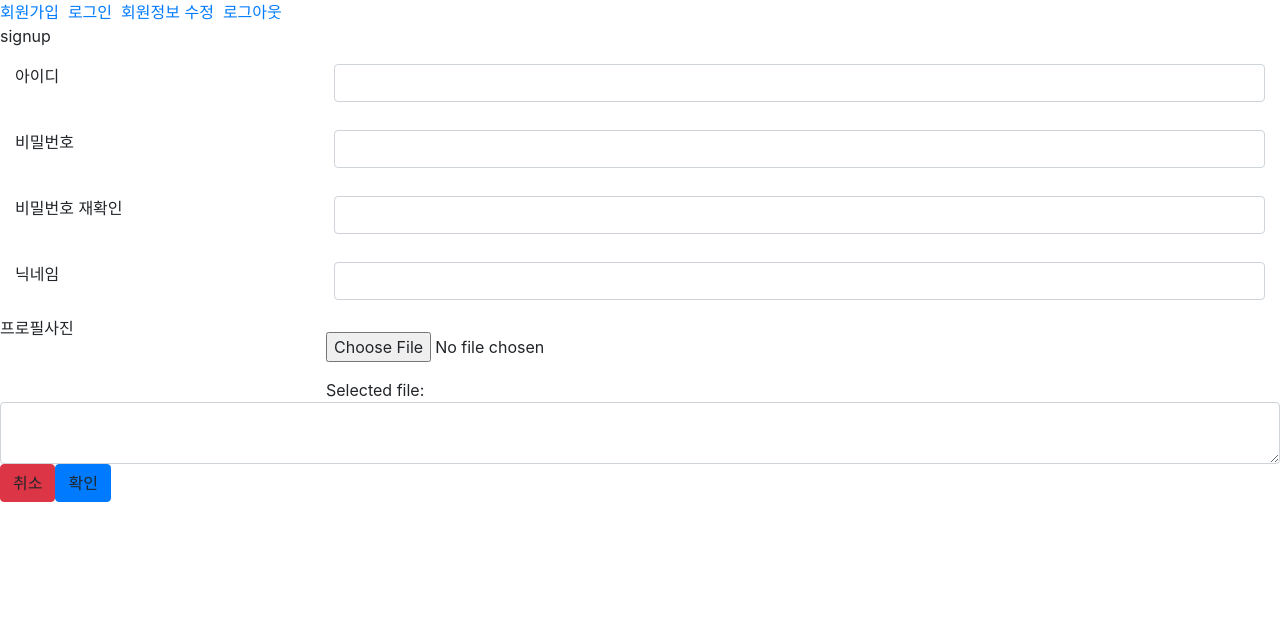
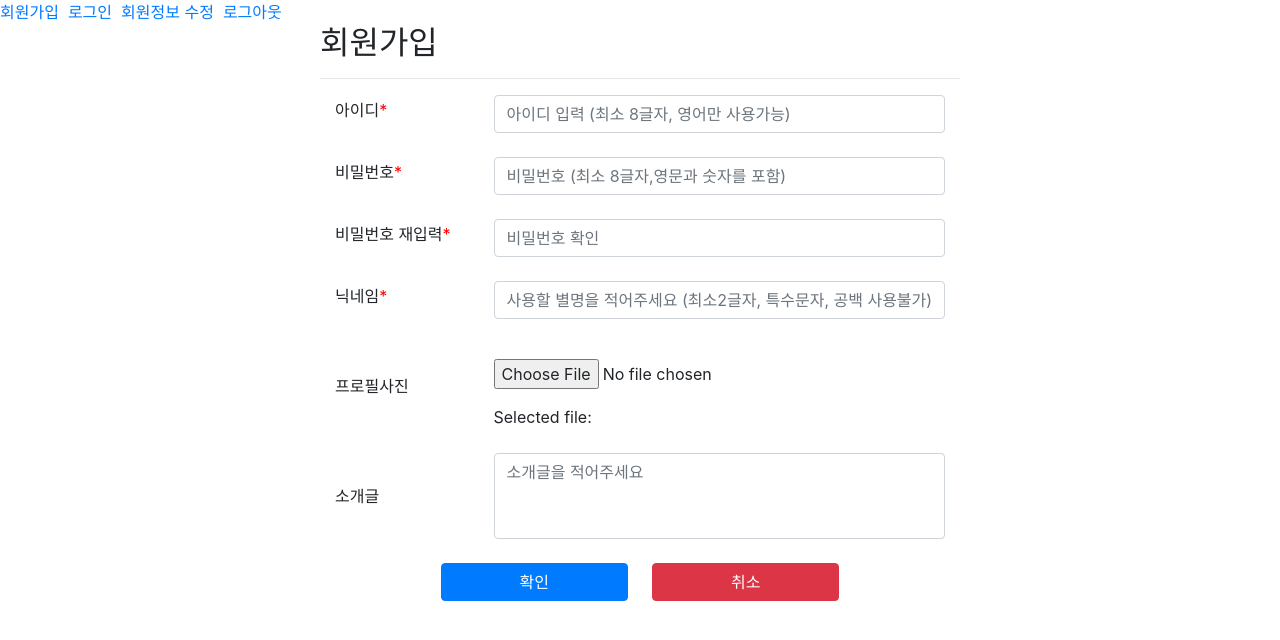
Before and after one commit to Jiyoooon/cookit, a Vue app in the folder front-end/: page /signup in a window 1280 px wide. Shown: the top 640 px of the page. Built offline with nearby package versions, Linux system fonts and the light colour scheme.

Commit message:
0722 | Create SignupPage

```diff
--- /dev/null
+++ b/front-end/src/components/accounts/SignupForm.vue
@@ -0,0 +1,159 @@
+<template>
+  <div id="signform">
+    <b-container fluid="lg">
+      <b-row align-v="center">
+        <b-col sm="3">
+          <label for="input-userid">아이디<span style="color: red">*</span></label>
+        </b-col>
+        <b-col sm="9">
+          <b-form-input
+            id="input-userid"
+            v-model="userid"
+            :state="useridState"
+            aria-describedby="input-userid-help input-userid-feedback"
+            placeholder="아이디 입력 (최소 8글자, 영어만 사용가능)"
+            trim
+            >
+          </b-form-input>
+          <b-form-invalid-feedback id="userid-feedback" >
+            아이디가 올바르지 않습니다.(최소 8글자, 영어만 사용가능)
+          </b-form-invalid-feedback>
+        </b-col>
+      </b-row>
+
+      <b-row align-v="center">
+        <b-col sm="3">
+          <label for="input-none">비밀번호<span style="color: red">*</span></label>
+        </b-col>
+        <b-col sm="9">
+          <b-form-input type="password" id="password" aria-describedby="password-feedback" v-model="password" :state="passwordValid" placeholder="비밀번호 (최소 8글자,영문과 숫자를 포함)"></b-form-input>
+          <b-form-invalid-feedback id="password-feedback">
+          영문자와 숫자를 포함해 8글자 이상으로 입력하세요. </b-form-invalid-feedback>
+        </b-col>
+      </b-row>
+
+      <b-row align-v="center">
+        <b-col sm="3"><!--길이-->
+          <label for="input-none">비밀번호 재입력<span style="color: red">*</span></label>
+        </b-col>
+        <b-col sm="9">
+          <b-form-input type="password" id="password" aria-describedby="password-again-feedback" v-model="passwordAgain" :state="passwordAgainValid" placeholder="비밀번호 확인"></b-form-input>
+          <b-form-invalid-feedback id="password-again-feedback">
+          비밀번호가 다릅니다.</b-form-invalid-feedback>
+        </b-col>
+      </b-row>
+
+      <b-row align-v="center">
+        <b-col sm="3">
+          <label for="input-userid">닉네임<span style="color: red">*</span></label>
+        </b-col>
+        <b-col sm="9">
+          <b-form-input
+            id="input-userid"
+            v-model="nickName"
+            :state="NickNameState"
+            aria-describedby="input-userid-help input-userid-feedback"
+            placeholder="사용할 별명을 적어주세요 (최소2글자, 특수문자, 공백 사용불가)"
+            trim
+            >
+          </b-form-input>
+          <b-form-invalid-feedback>
+            닉네임이 올바르지 않습니다.(최소2글자, 특수문자, 공백 사용불가)
+          </b-form-invalid-feedback>
+        </b-col>
+      </b-row>
+
+
+      <b-row align-v="center">
+        <b-col>
+          프로필사진
+        </b-col>
+        <b-col sm="9">
+          <b-form-file v-model="file2" class="mt-3" plain></b-form-file>
+          <div class="mt-3">Selected file: {{ file2 ? file2.name : '' }}</div>
+        </b-col>
+      </b-row>
+      <b-row align-v="center">
+        <b-col sm="3">소개글</b-col>
+        <b-col sm="9">
+            <b-form-textarea
+            placeholder="소개글을 적어주세요"
+            id="textarea" rows="3" max-rows="6">
+            </b-form-textarea>
+        </b-col>
+      </b-row>
+        <b-row align-v="center" align-h="center">
+            <b-col sm="2"></b-col>
+            <b-col sm="4">
+                <b-button type="submit" variant="primary" id="signButton" to="/SignupForm" block>확인</b-button>
+            </b-col>
+            <b-col sm="4">
+                <b-button variant="danger" id="cancelButton" to="/SignupView" block>취소</b-button>
+            </b-col>
+            <b-col sm="2"></b-col>
+        </b-row>
+
+    </b-container>
+    <!--이미지 입력Form-->
+    <!-- Plain mode -->
+
+  </div>
+
+
+</template>
+
+<script>
+  export default {
+    data() {
+      return {
+        userid: '',
+        password: '',
+        passwordAgain:'',
+        nickName:'',
+        file:null,
+        file2:null,
+      }
+    },
+    computed: {
+      useridState() {
+        if(this.userid.length==0){
+          return null
+        }
+        return this.userid.length > 7 ? true : false
+      },
+      NickNameState() {
+        if(this.nickName.length==0){
+          return null
+        }
+        return this.nickName.length > 1 ? true : false
+      },
+      passwordValid() {
+        if(this.password.length==0){
+          return null
+        }
+        const len = this.password.length
+        if (len < 8) return false;
+        var numFlag = false, alphaFlag = false
+        for (var i = 0; i < len; i++) {
+          const ch = this.password[i]
+          if ('0' <= ch && ch <= '9') numFlag = true
+          else if ('a' <= ch && ch <= 'z') alphaFlag = true
+        }
+        return numFlag && alphaFlag
+      },
+      passwordAgainValid() {
+        if(this.passwordAgain.length==0){
+          return null
+        }
+        if(this.passwordAgain.length > 0 && this.password == this.passwordAgain) return true;
+        return false;
+      },
+    },
+
+
+  }
+</script>
+
+<style>
+
+</style>
--- a/front-end/src/views/accounts/SignupView.vue
+++ b/front-end/src/views/accounts/SignupView.vue
@@ -1,149 +1,25 @@
 <template>
-  <div>
-
-    <button>signup</button>
-
-    <b-container fluid>
-      <b-row class="my-1">
-        <b-col sm="3"><!--길이-->
-          <label for="input-userid">아이디</label>
-        </b-col>
-        <b-col sm="9">
-          <b-form-input
-            id="input-userid"
-            v-model="userid"
-            :state="useridState"
-            aria-describedby="input-userid-help input-userid-feedback"
-            placeholder=""
-            trim
-            >
-          </b-form-input>
-          <b-form-invalid-feedback id="userid-feedback">
-            아이디를 입력하세요(영어만 가능, 최소8글자)
-          </b-form-invalid-feedback>
-        </b-col>
-      </b-row>
-
-      <b-row class="my-1">
-
-
-
-        <b-col sm="3"><!--길이-->
-          <label for="input-none">비밀번호</label>
-        </b-col>
-        <b-col sm="9">
-          <b-form-input type="password" id="password" aria-describedby="password-feedback" v-model="password" :state="passwordValid"></b-form-input>
-          <b-form-invalid-feedback id="password-feedback">
-          영문자와 숫자를 포함해 8글자 이상으로 입력하세요. </b-form-invalid-feedback>
-        </b-col>
-      </b-row>
-
-      <b-row class="my-1">
-        <b-col sm="3"><!--길이-->
-          <label for="input-none">비밀번호 재확인</label>
-        </b-col>
-        <b-col sm="9">
-          <b-form-input type="password" id="password" aria-describedby="password-again-feedback" v-model="passwordAgain" :state="passwordAgainValid"></b-form-input>
-          <b-form-invalid-feedback id="password-again-feedback">
-          비밀번호가 다릅니다.</b-form-invalid-feedback>
-        </b-col>
-      </b-row>
-
-      <b-row class="my-1">
-        <b-col sm="3"><!--길이-->
-          <label for="input-userid">닉네임</label>
-        </b-col>
-        <b-col sm="9">
-          <b-form-input
-            id="input-userid"
-            v-model="nickName"
-            :state="NickNameState"
-            aria-describedby="input-userid-help input-userid-feedback"
-            placeholder=""
-            trim
-            >
-          </b-form-input>
-          <b-form-invalid-feedback>
-            닉네임을 입력하세요(최소2글자)
-          </b-form-invalid-feedback>
-        </b-col>
-
-      </b-row>
-    </b-container>
-    <!--이미지 입력Form-->
-    <!-- Plain mode -->
-    <b-row>
-      <b-col>
-        프로필사진
-      </b-col>
-      <b-col sm="9">
-        <b-form-file v-model="file2" class="mt-3" plain></b-form-file>
-        <div class="mt-3">Selected file: {{ file2 ? file2.name : '' }}</div>
-      </b-col>
-    </b-row>
-    <b-textarea></b-textarea>
-
-    <div>
-      <b-button variant="danger">취소</b-button>
-      <b-button variant="primary">확인</b-button>
-    </div>
+  <div id="signupForm">
+    <h2>회원가입</h2>
+    <hr>
+    <signupForm/>
   </div>
-
-
 </template>
 
 <script>
+  import SignupForm from "@/components/accounts/SignupForm.vue"
   export default {
-    data() {
-      return {
-        userid: '',
-        password: '',
-        passwordAgain:'',
-        nickName:'',
-        file:null,
-        file2:null,
-      }
+    name: 'SignupView',
+    components:{
+      SignupForm
     },
-    computed: {
-      useridState() {
-        if(this.userid.length==0){
-          return null
-        }
-        return this.userid.length > 2 ? true : false
-      },
-      NickNameState() {
-        if(this.nickName.length==0){
-          return null
-        }
-        return this.nickName.length > 1 ? true : false
-      },
-      passwordValid() {
-        if(this.password.length==0){
-          return null
-        }
-        const len = this.password.length
-        if (len < 8) return false;
-        var numFlag = false, alphaFlag = false
-        for (var i = 0; i < len; i++) {
-          const ch = this.password[i]
-          if ('0' <= ch && ch <= '9') numFlag = true
-          else if ('a' <= ch && ch <= 'z') alphaFlag = true
-        }
-        return numFlag && alphaFlag
-      },
-      passwordAgainValid() {
-        if(this.passwordAgain.length==0){
-          return null
-        }
-        if(this.passwordAgain.length > 0 && this.password == this.passwordAgain) return true;
-        return false;
-      },
-    },
-
-
   }
 </script>
 
 <style>
-
+  #signupForm{
+    width: 50%;
+    display: block;
+    margin: 0px auto;
+  }
 </style>
```
